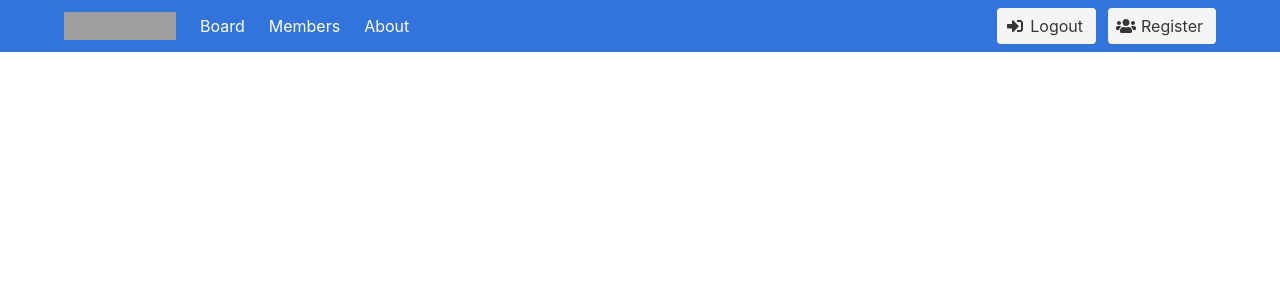
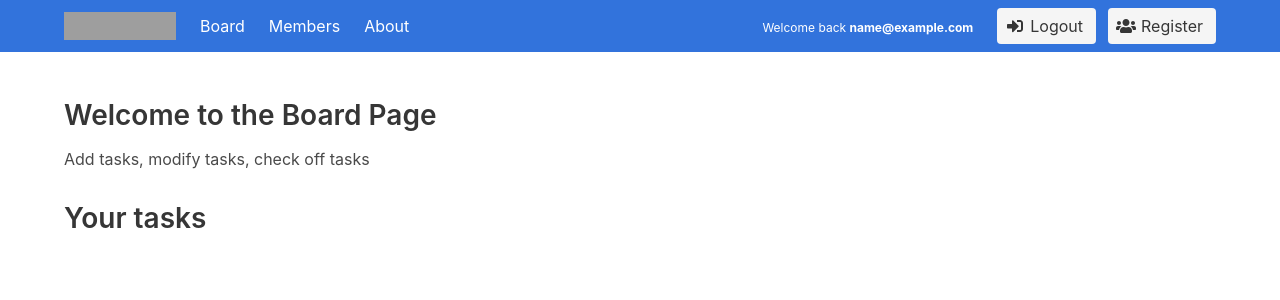
Before and after one commit to danielc92/flask-todo, a Flask app: page / in a window 1280 px wide. Shown: the top 300 px of the page. Run offline with Flask 2, Linux system fonts and the light colour scheme; the visitor is signed in with stand-in values (Sample User, id 1); some libraries are stand-ins or nearby versions; grey boxes are pictures that could not be loaded.

Commit message:
Added user email in login section

```diff
--- a/main.py
+++ b/main.py
@@ -112,7 +112,7 @@ def logout():
 @app.route('/')
 @login_required
 def home():
-    return render_template('base.html', title='Todo - Home')
+    return render_template('board.html', title='Todo - Board')
 
 @app.route('/about')
 @login_required
--- a/templates/base.html
+++ b/templates/base.html
@@ -33,31 +33,35 @@
                     <a class="navbar-item" href="{{ url_for('about') }}">
                         About
                     </a>
-
                 </div>
                 <div class="navbar-end">
+                    {% if session['logged_in'] %}
+                    <a class="navbar-item">
+                                <p class="help">Welcome back <strong>{{ session['logged_in'] }}</strong></p>
+                            </a>
+                            {% endif %}
                     <div class="navbar-item">
                         <div class="field is-grouped">
                             {% if session['logged_in'] %}
-                                <p class="control">
+
+                            <p class="control">
                                 <a class="button is-light" href="{{ url_for('logout') }}">
                                     <span class="icon">
                                         <i class="fas fa-sign-in-alt"></i>
                                     </span>
                                     <span>Logout</span>
                                 </a>
-                                </p>
+                            </p>
                             {% else %}
-                                <p class="control">
+                            <p class="control">
                                 <a class="button is-light" href="{{ url_for('login') }}">
                                     <span class="icon">
                                         <i class="fas fa-sign-in-alt"></i>
                                     </span>
                                     <span>Login</span>
                                 </a>
-                                </p>
+                            </p>
                             {% endif %}
-
                             <p class="control">
                                 <a class="button is-light" href="{{ url_for('register') }}">
                                     <span class="icon">
--- a/templates/board.html
+++ b/templates/board.html
@@ -4,7 +4,11 @@
 <section class="section">
 	<section class="container">
 		<section class="content">
-			<h2>Board Page</h2>
+			<h2>Welcome to the Board Page</h2>
+			<p>Add tasks, modify tasks, check off tasks</p>
+			<h2>Your tasks</h2>
+			{% for d in data %}
+			{% endfor %}
 		</section>
 	</section>
 </section>
```
